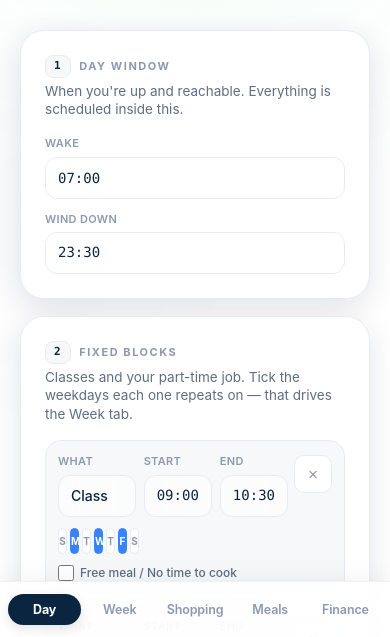
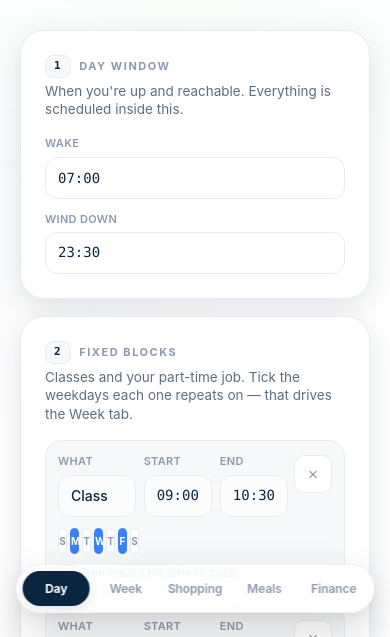
Before and after one commit to Manojx2005/DailyPlanner, a plain HTML site: page index.html in a window 390 px wide. Shown: the part 207-844 px from the top of the page. Drawn offline with Linux system fonts and the light colour scheme; a script that the page names is missing.

Commit message:
Restore island tab bar design on mobile while preventing scrolling

```diff
--- a/css/styles.css
+++ b/css/styles.css
@@ -1161,34 +1161,7 @@ footer {
   white-space: nowrap;
 }
 
-@media (max-width: 580px) {
-  .tabs {
-    bottom: 0;
-    width: 100%;
-    max-width: 100%;
-    border-radius: 0;
-    border-left: none;
-    border-right: none;
-    border-bottom: none;
-    padding: 12px 8px calc(12px + env(safe-area-inset-bottom));
-    gap: 2px;
-    justify-content: space-around;
-  }
-
-  [data-theme="dark"] .tabs {
-    border-left: none;
-    border-right: none;
-    border-bottom: none;
-    border-radius: 0;
-  }
-
-  .tab {
-    padding: 8px 4px;
-    font-size: 12.5px;
-    flex: 1;
-    text-align: center;
-  }
-}
+
 
 .tab[aria-selected="true"] {
   background: var(--navy);
@@ -2408,6 +2381,22 @@ section[id^="panel-"]:not([hidden]) {
   }
 }
 
+@media (max-width: 580px) {
+  .tabs {
+    width: 92vw;
+    padding: 6px;
+    gap: 2px;
+    justify-content: space-around;
+  }
+
+  .tab {
+    padding: 10px 4px;
+    font-size: 12px;
+    flex: 1;
+    text-align: center;
+  }
+}
+
 /* Fix for overflowing rows and off-screen dropdowns on narrow screens */
 @media (max-width: 680px) {
   /* Prevent dropdown menus from rendering off the left side of the screen */
```
